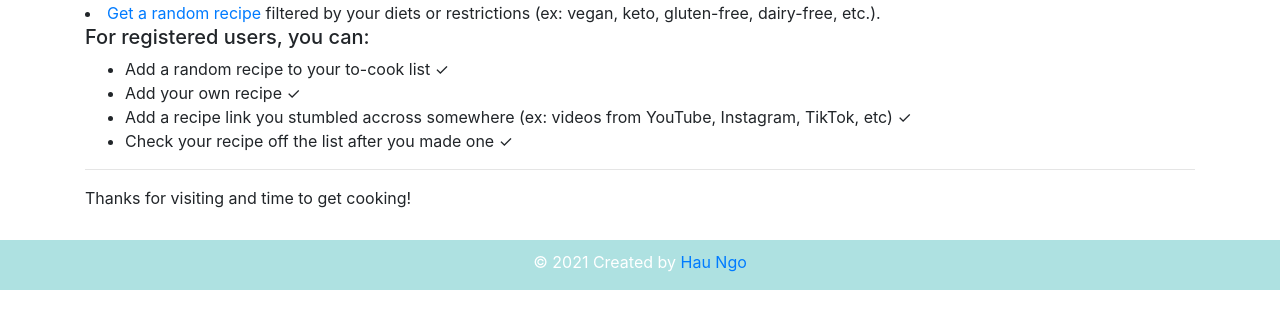
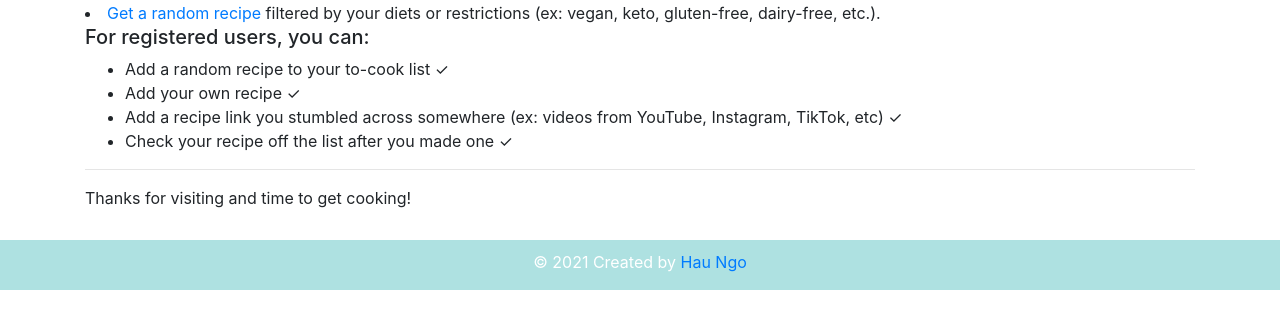
Before and after one commit to hauqxngo/NomNom, a Flask app: page /about in a window 1280 px wide. Shown: the part 510-820 px from the top of the page. Run offline with Flask 2, Linux system fonts and the light colour scheme; some libraries are stand-ins or nearby versions; some web fonts are replaced.

Commit message:
fixed grammar

```diff
--- a/templates/about.html
+++ b/templates/about.html
@@ -25,7 +25,7 @@
             <ul>
                 <li>Add a random recipe to your to-cook list &#10003;</li>
                 <li>Add your own recipe &#10003;</li>
-                <li>Add a recipe link you stumbled accross somewhere (ex: videos from YouTube, Instagram, TikTok, etc) &#10003;</li>
+                <li>Add a recipe link you stumbled across somewhere (ex: videos from YouTube, Instagram, TikTok, etc) &#10003;</li>
                 <li>Check your recipe off the list after you made one &#10003;</li>
             </ul>
     </ul>
```
